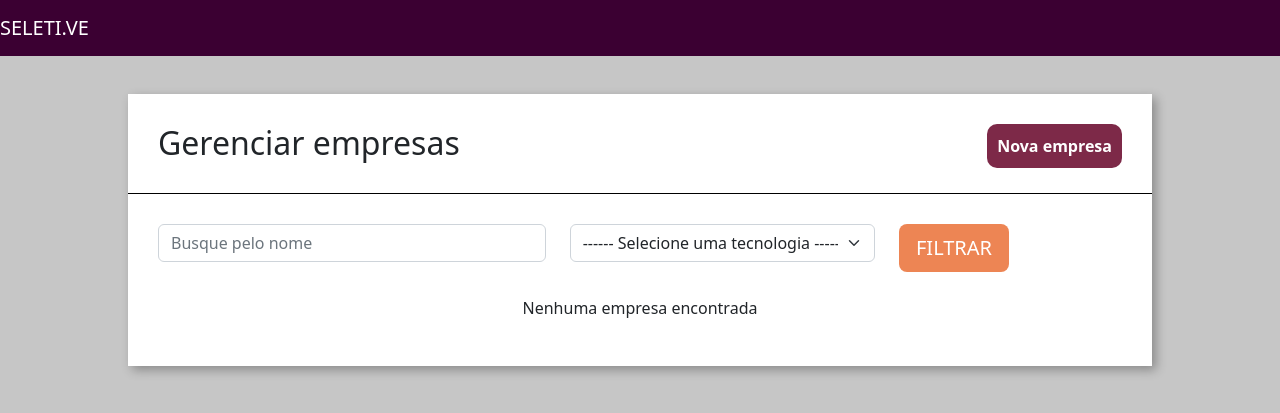
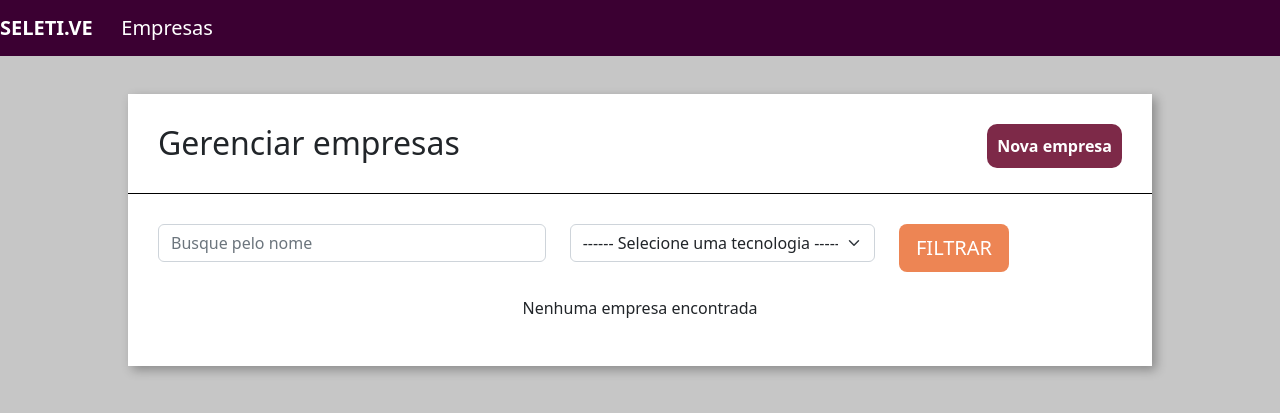
Before and after one commit to raphael-araujo/seletive, a Django app: page /home/empresas/ in a window 1280 px wide. Shown: the top 413 px of the page. Run offline with Django 4.2, Linux system fonts and the light colour scheme; data that the repository does not hold is empty.

Commit message:
adicionando link para a página empresas

```diff
--- a/templates/base.html
+++ b/templates/base.html
@@ -13,11 +13,11 @@
   <body>
 
     <nav class="navbar navbar-expand-lg navbar-dark bg-nav">
-        <a class="navbar-brand" href="#">SELETI.VE</a>
-        <button class="navbar-toggler" type="button" data-toggle="collapse" data-target="#navbarNav" aria-controls="navbarNav" aria-expanded="false" aria-label="Toggle navigation">
-            <span class="navbar-toggler-icon"></span>
-        </button>
-
+        <a class="navbar-brand" href="#">
+          <strong>SELETI.VE</strong>
+        </a>
+        &nbsp;&nbsp;&nbsp;
+        <a class="navbar-brand" href="{% url 'empresas' %}">Empresas</a>
     </nav>
 
     {% block 'body' %}{% endblock%}
```
